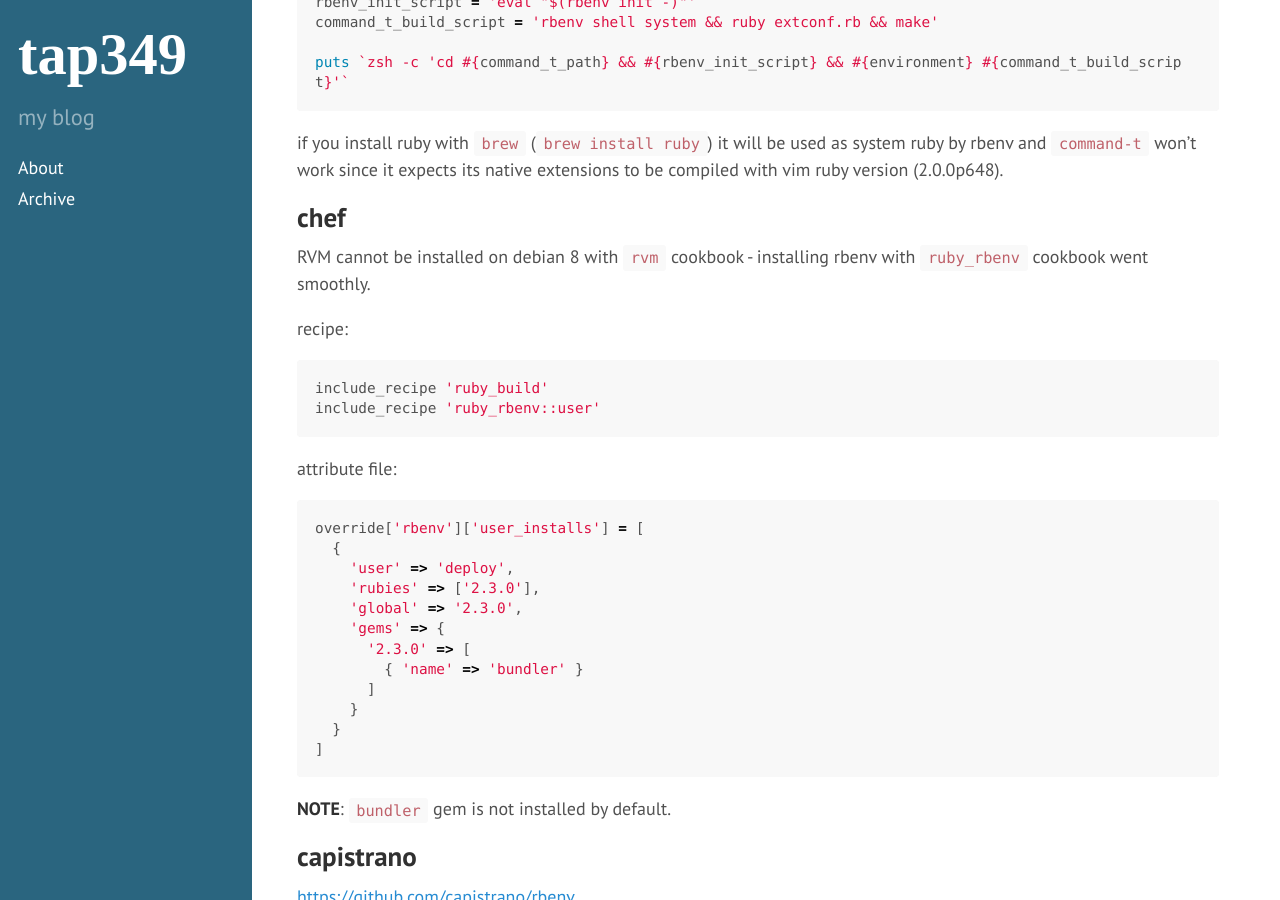
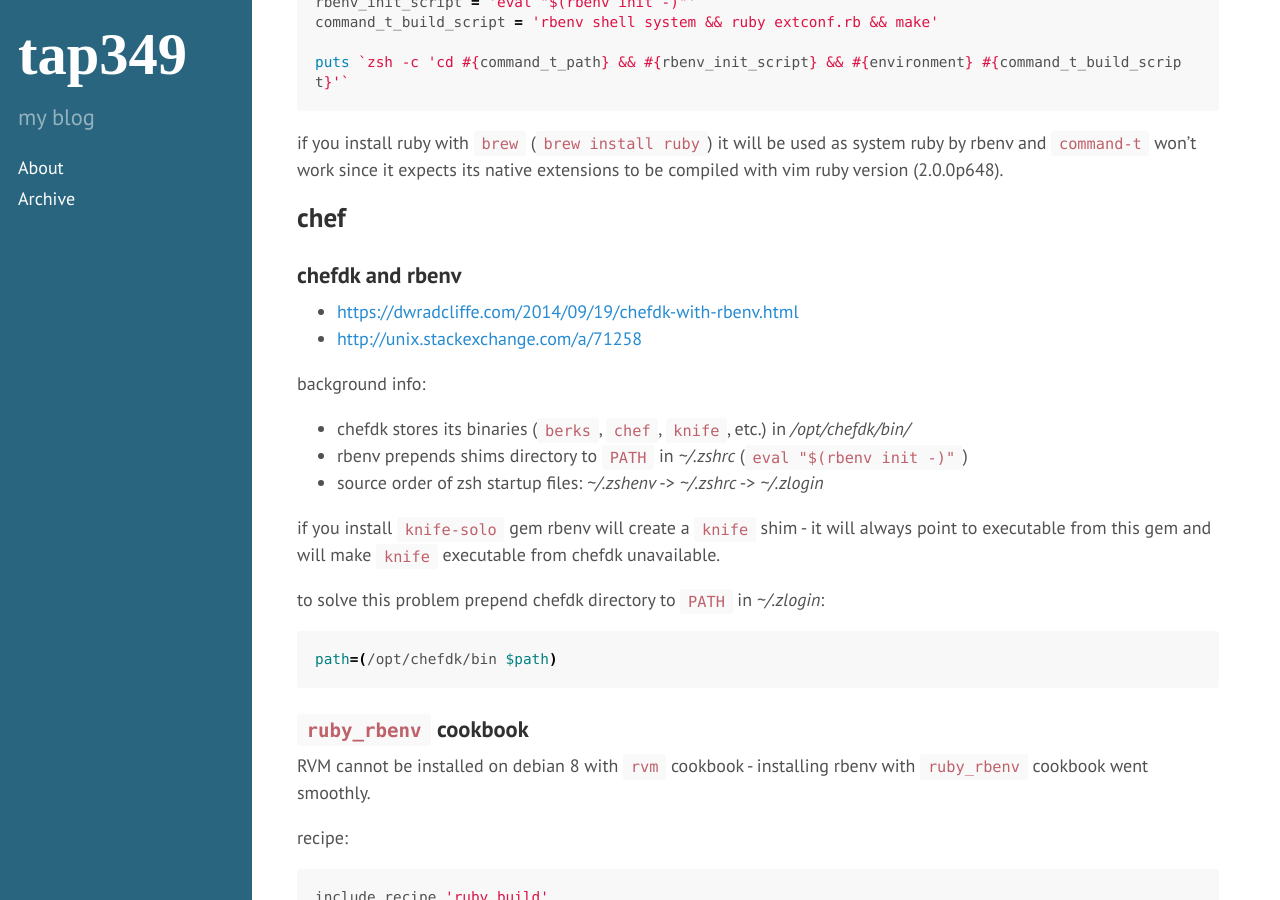
Before and after one commit to tap349/tap349.github.io, a Jekyll site: the page built from _posts/2016-03-30-rbenv.md, in a window 1280 px wide and 900 px high, scrolled down 2547 px. Built offline with Jekyll 4.4.1, drawn with Linux system fonts in a browser that asks for light colours; some of the changed text lies outside the part shown.

Commit message:
update 2016-05-31_19:35:15

````diff
--- a/_posts/2016-03-30-rbenv.md
+++ b/_posts/2016-03-30-rbenv.md
@@ -3,7 +3,7 @@ layout: post
 title: rbenv
 date: 2016-03-30 18:54:42 +0300
 access: public
-categories: [rbenv, ruby]
+categories: [rbenv, ruby, chef, capistrano]
 ---
 
 moving from RVM to rbenv: migration guide.
@@ -39,7 +39,7 @@ takeaways:
   some of them were created by RVM purely for adding this line -
   remove such rc files completely
 
-- remove _~/.rvm/bin/_ from `PATH` (in my case - in _.zshenv_ and _.profile_)
+- remove _~/.rvm/bin/_ from `PATH` (in my case - in _~/.zshenv_ and _~/.profile_)
 
 ## installation
 
@@ -85,7 +85,7 @@ takeaways:
 
 ## sourcing
 
-_.zshrc_:
+_~/.zshrc_:
 
 ```sh
 eval "$(rbenv init -)"
@@ -131,6 +131,29 @@ system ruby by rbenv and `command-t` won't work since it expects
 its native extensions to be compiled with vim ruby version (2.0.0p648).
 
 ## chef
+
+### chefdk and rbenv
+
+- <https://dwradcliffe.com/2014/09/19/chefdk-with-rbenv.html>
+- <http://unix.stackexchange.com/a/71258>
+
+background info:
+
+- chefdk stores its binaries (`berks`, `chef`, `knife`, etc.) in _/opt/chefdk/bin/_
+- rbenv prepends shims directory to `PATH` in _~/.zshrc_ (`eval "$(rbenv init -)"`)
+- source order of zsh startup files: _~/.zshenv_ -> _~/.zshrc_ -> _~/.zlogin_
+
+if you install `knife-solo` gem rbenv will create a `knife` shim -
+it will always point to executable from this gem and
+will make `knife` executable from chefdk unavailable.
+
+to solve this problem prepend chefdk directory to `PATH` in _~/.zlogin_:
+
+```sh
+path=(/opt/chefdk/bin $path)
+```
+
+### `ruby_rbenv` cookbook
 
 RVM cannot be installed on debian 8 with `rvm` cookbook -
 installing rbenv with `ruby_rbenv` cookbook went smoothly.
````
